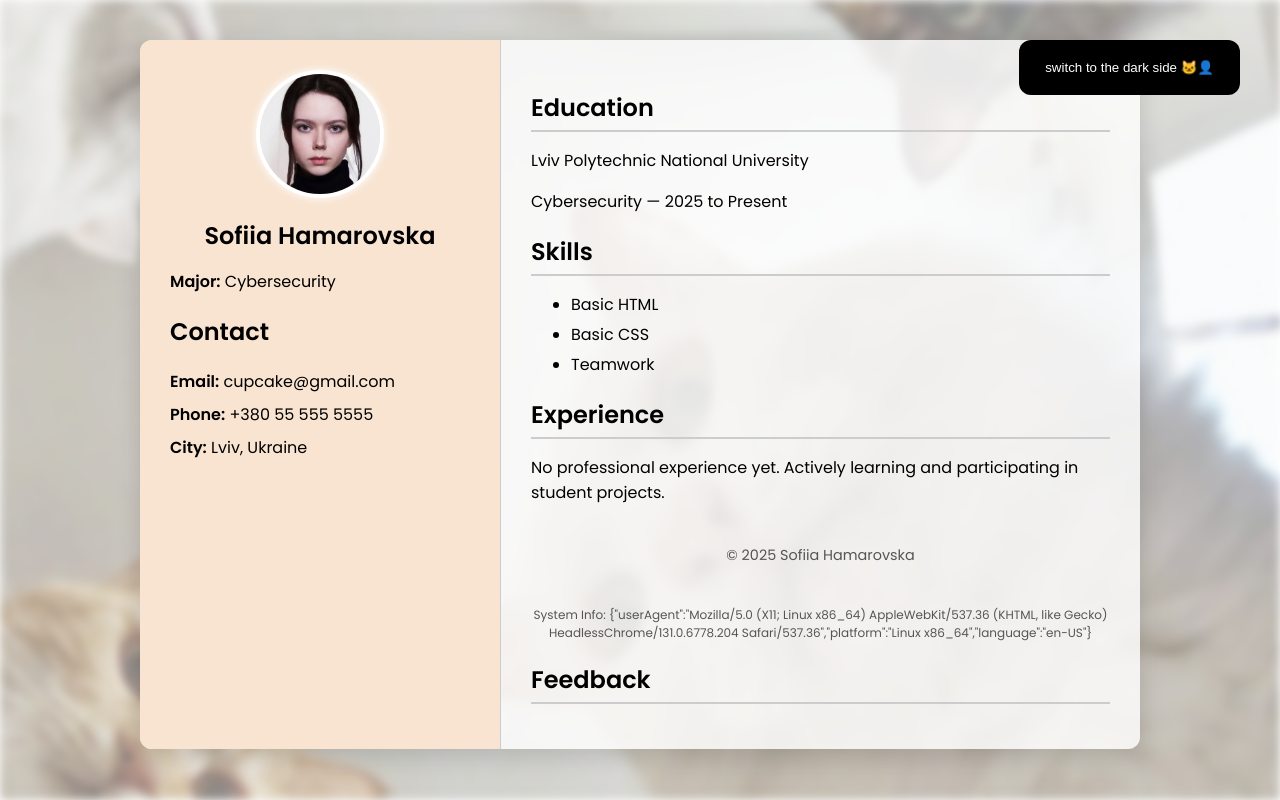
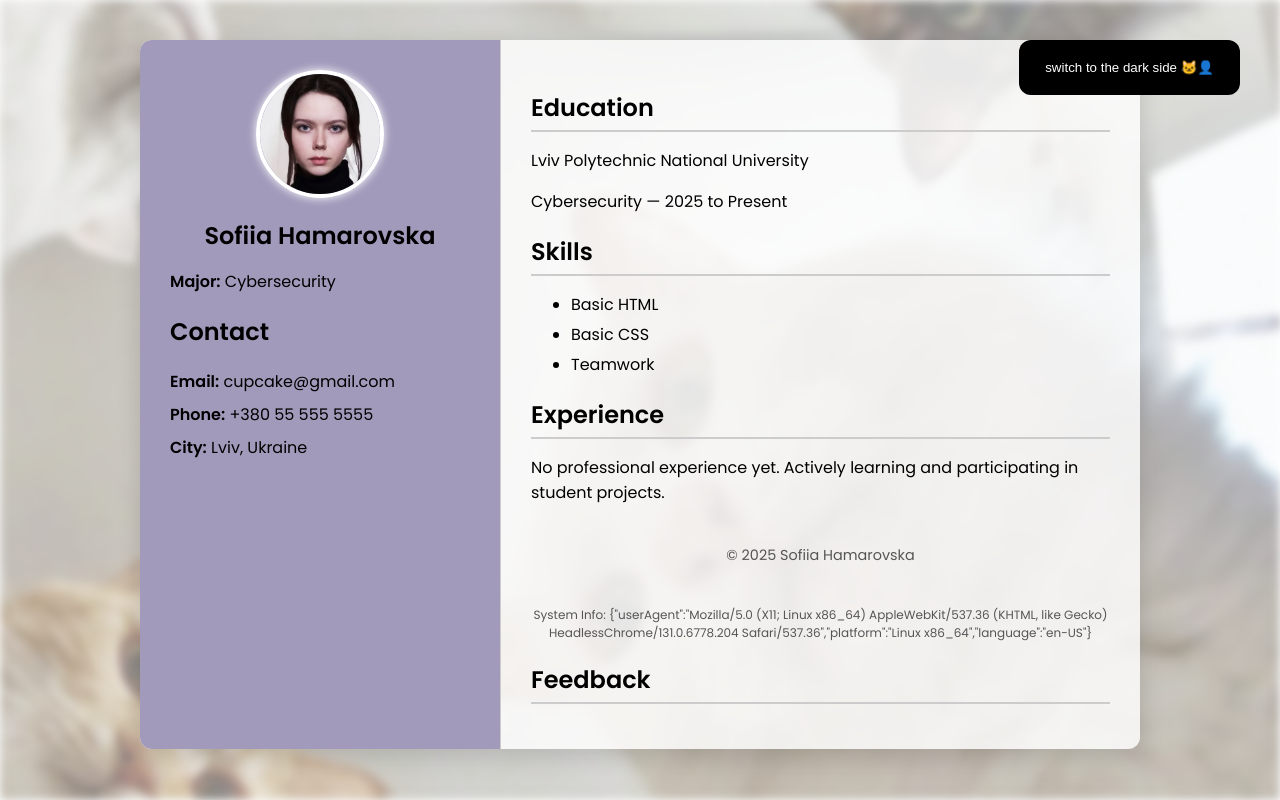
Before and after one commit to caedexul/lab5, a plain HTML site: page index.html in a window 1280 px wide. Drawn offline with Linux system fonts and the light colour scheme; no server answers.

Commit message:
update style.css

```diff
--- a/style.css
+++ b/style.css
@@ -30,7 +30,7 @@ body::before {
 }
 
 .left-column {
-    background-color: #f8e4d1;
+    background-color: #a19abb;
     padding: 30px;
     width: 300px;
     border-right: 1px solid #ccc;
```
